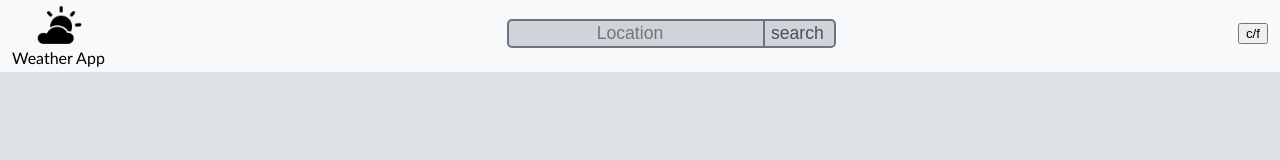
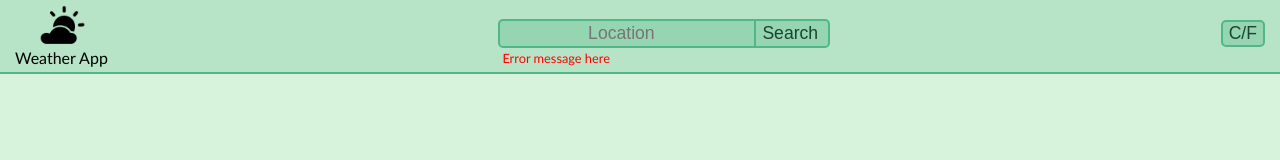
Before and after one commit to Arsalan56/weather-app, a website built with webpack: page dist/index.html in a window 1280 px wide. Built offline with Linux system fonts and the light colour scheme.

Commit message:
Change theme to green
The search bar is fully designed. An error message is added under the
search bar, which will give the user a message whenever the location
they entered is invalid.

```diff
--- a/src/style.css
+++ b/src/style.css
@@ -132,21 +132,25 @@ body {
 }
 
 body {
-    --bg: #dee2e6;
+    --bg: #d8f3dc;
+    --theme-1: #95d5b2;
+    --theme-2: #52b788;
+    --text-theme: #1b4332;
     background: var(--bg);
     font-family: 'Trebuchet MS', 'Lucida Sans Unicode', 'Lucida Grande',
         'Lucida Sans', Arial, sans-serif;
 }
 
 header {
-    background: #f8f9fa;
+    background: #b7e4c7;
     display: flex;
     justify-content: space-between;
     align-items: center;
-    padding: 6px 12px;
+    padding: 6px 15px;
     min-height: 5%;
     font-size: 16px;
     padding-top: 0px;
+    border-bottom: 2px solid var(--theme-2);
 }
 
 header input {
@@ -160,7 +164,7 @@ header input {
     background: none;
     filter: grayscale(100%);
     background: none;
-    color: #343a40;
+    color: var(--text-theme);
 }
 
 header > div {
@@ -179,17 +183,38 @@ form > button {
     border: 0px;
     background: none;
     font-size: 1.1em;
-    color: #495057;
-    border-left: 2px solid #6c757d;
+    color: var(--text-theme);
+    border-left: 2px solid var(--theme-2);
 }
 
 form {
     display: flex;
-    background: #ced4da;
+    background: var(--theme-1);
     border-radius: 5px;
     padding: 0px 4px;
     height: 25px;
-    border: 2px solid #6c757d;
+    border: 2px solid var(--theme-2);
 }
 
-/* https://coolors.co/palette/f8f9fa-e9ecef-dee2e6-ced4da-adb5bd-6c757d-495057-343a40-212529 */
+.tempmode {
+    background: #dee2e6;
+    font-size: 1.1em;
+    background: var(--theme-1);
+    border: 2px solid var(--theme-2);
+    border-radius: 5px;
+    color: var(--text-theme);
+}
+
+.search {
+    display: grid;
+    grid-template: 1fr 1em / 1fr;
+    gap: 2px;
+    align-self: last baseline;
+}
+
+.error-msg {
+    font-size: 0.8em;
+    padding-left: 4px;
+    color: red;
+}
+/* https://coolors.co/palette/d8f3dc-b7e4c7-95d5b2-74c69d-52b788-40916c-2d6a4f-1b4332-081c15 */
```
Also changed, not shown: dist/index.html, dist/main.js.
